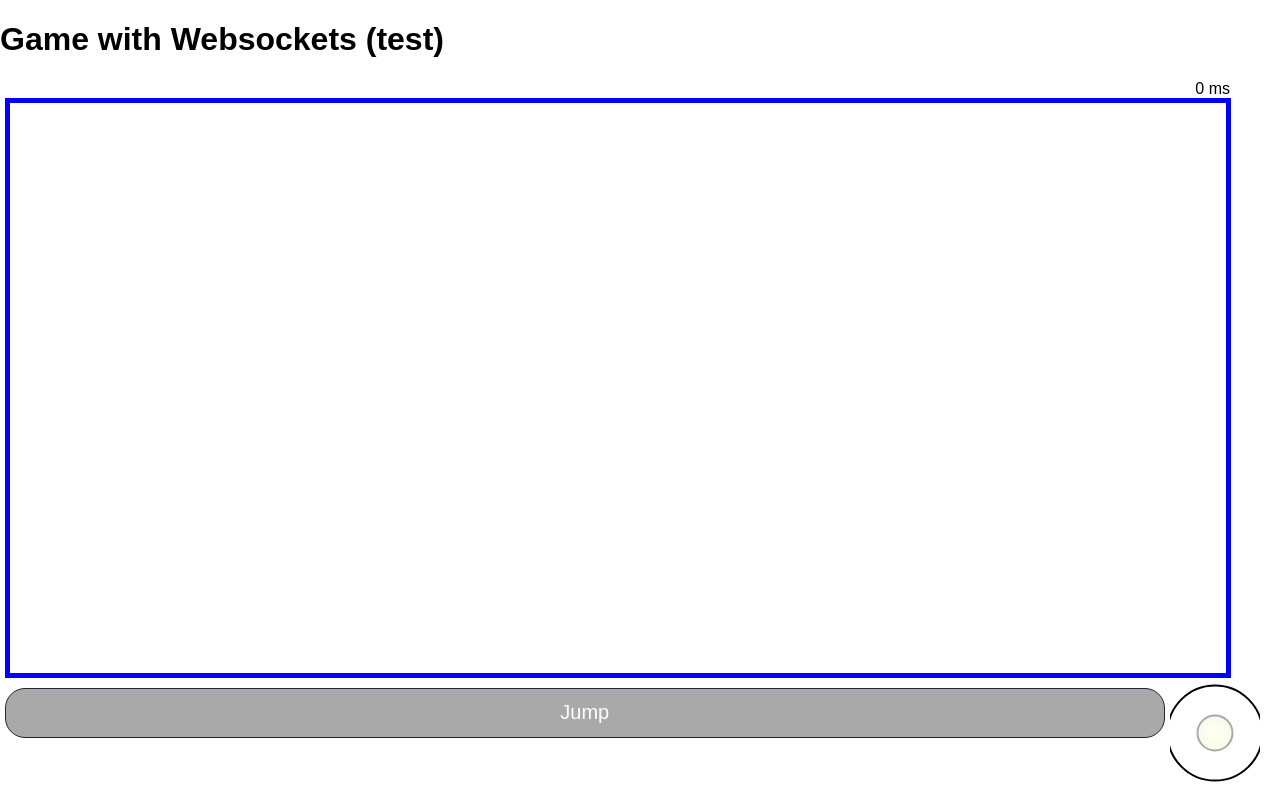
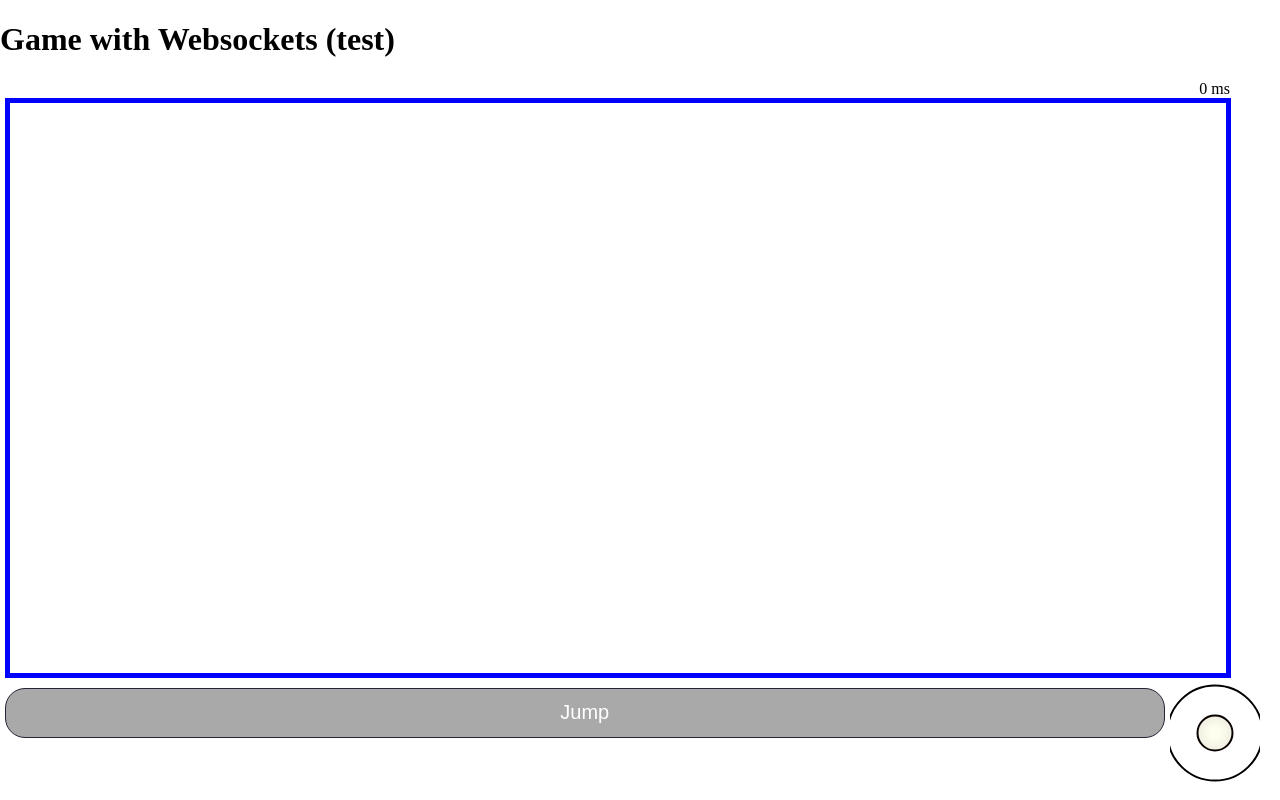
Before and after one commit to carvah/online-classroom, a website: page websocket-playground/frontend/index.html in a window 1280 px wide. Both pictures are taken after a click on the button "Join". Drawn offline with nearby package versions, Linux system fonts and the light colour scheme; no server answers.

Commit message:
minor fixes

```diff
--- a/websocket-playground/frontend/index.html
+++ b/websocket-playground/frontend/index.html
@@ -13,7 +13,6 @@
             height: 100%;
             width: 100%;
             overflow: hidden;
-            font-family: fantasy;
             margin: 0 !important;
             padding: 0 !important;
         }
--- a/websocket-playground/frontend/index.js
+++ b/websocket-playground/frontend/index.js
@@ -11,14 +11,17 @@ const player = {
 
 const socket = io();
 const aspectRatio = 16 / 9;
-const width = window.innerWidth;
-const height = window.innerHeight - 200;
+
+const resizeCanvas = () => {
+    canvas.width = window.innerWidth;
+    canvas.height = window.innerHeight - 200;
+};
+
+resizeCanvas();
 
 let fpsInMs = 0;
 let latency = 0;
 
-canvas.width = width;
-canvas.height = height;
 const ctx = canvas.getContext('2d');
 ctx.fillStyle = 'red';
 
@@ -47,6 +50,8 @@ const keyMap = {
 
 let joyStick;
 
+let isUsingKeyboard = false;
+
 loginButton.addEventListener('click', () => {
     login();
 });
@@ -61,11 +66,19 @@ jumpButton?.addEventListener('touchend', () => {
 
 document.addEventListener("keydown", (e) => {
     controls[keyMap[e.key]] = true;
+    isUsingKeyboard = true;
 });
 
 document.addEventListener("keyup", (e) => {
     controls[keyMap[e.key]] = false;
+    if (Object.values(controls).some(x => x == true)) {
+        isUsingKeyboard = true;
+    } else {
+        isUsingKeyboard = false;
+    }
 });
+
+window.addEventListener('resize', resizeCanvas, false);
 
 
 function login() {
@@ -81,7 +94,7 @@ function login() {
         // Border width of Stick
         internalLineWidth: 2,
         // Border color of Stick
-        internalStrokeColor: 'darkgray',
+        internalStrokeColor: '#090000',
         // External reference circonference width
         externalLineWidth: 2,
         //External reference circonference color
@@ -109,6 +122,8 @@ setInterval(() => {
 }, 50);
 
 const getControlFromJoyStick = () => {
+    if (isUsingKeyboard) return;
+
     const direction = joyStick?.GetDir();
     if (direction) {
         switch (direction) {
@@ -194,12 +209,12 @@ const drawPlayers = () => {
             cameraY = player.y - canvas.height / 2;
             ctx.fillStyle = '#FFF301';
             ctx.fillRect(player.x - cameraX, player.y - cameraY, PLAYER_SIZE, PLAYER_SIZE);
+        } else {
+            ctx.fillStyle = player.color;
+            ctx.fillRect(player.x - cameraX, player.y - cameraY, PLAYER_SIZE, PLAYER_SIZE);
         }
 
-        ctx.fillStyle = player.color;
-        ctx.fillRect(player.x - cameraX, player.y - cameraY, PLAYER_SIZE, PLAYER_SIZE);
         ctx.fillStyle = "#000000";
-
         ctx.textBaseline = 'middle';
         ctx.textAlign = 'center';
         ctx.fillText(player.name, player.x - cameraX, (player.y - 10) - cameraY);
@@ -207,8 +222,7 @@ const drawPlayers = () => {
 };
 
 function draw() {
-    console.log(joyStick?.GetDir());
-    ctx.clearRect(0, 0, width, height);
+    ctx.clearRect(0, 0, canvas.width, canvas.height);
     drawPlayers();
     drawMap();
 }
```
Also changed, not shown: websocket-playground/backend/index.js (+5 -6 lines).
